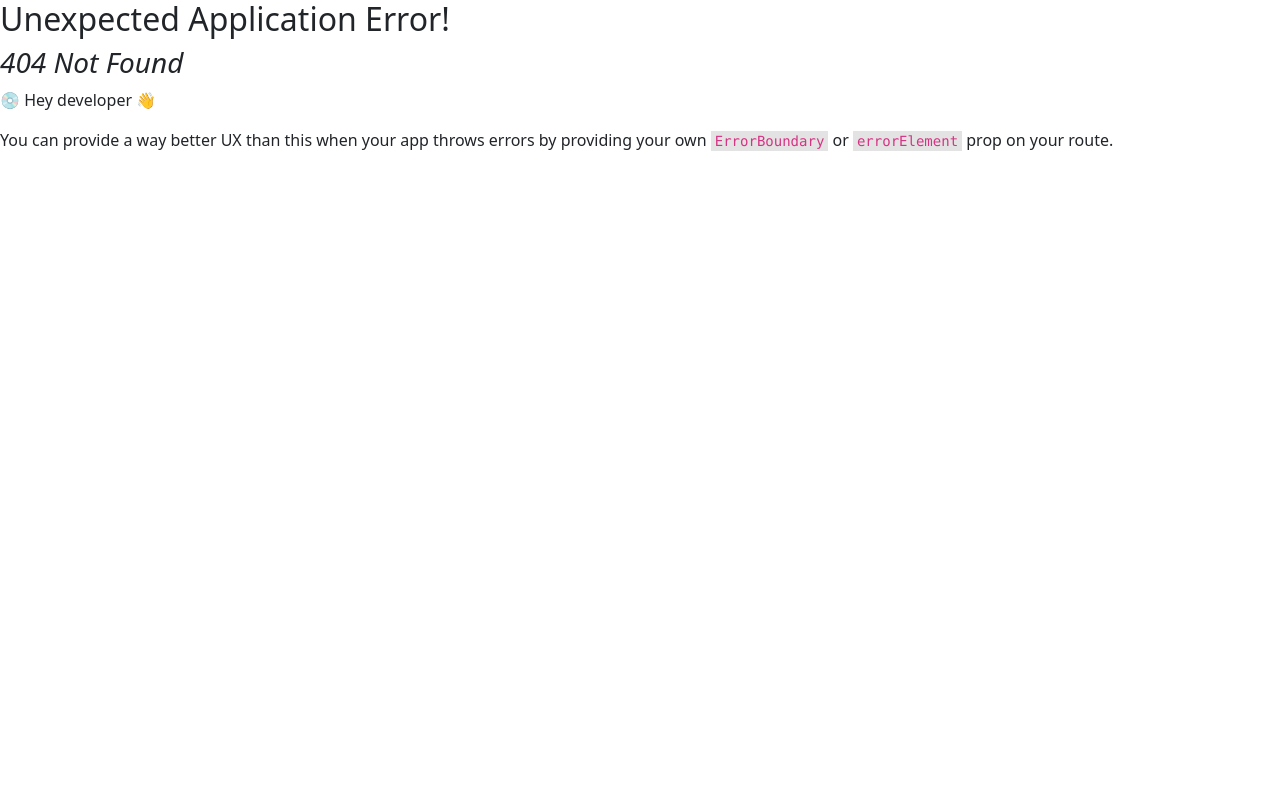
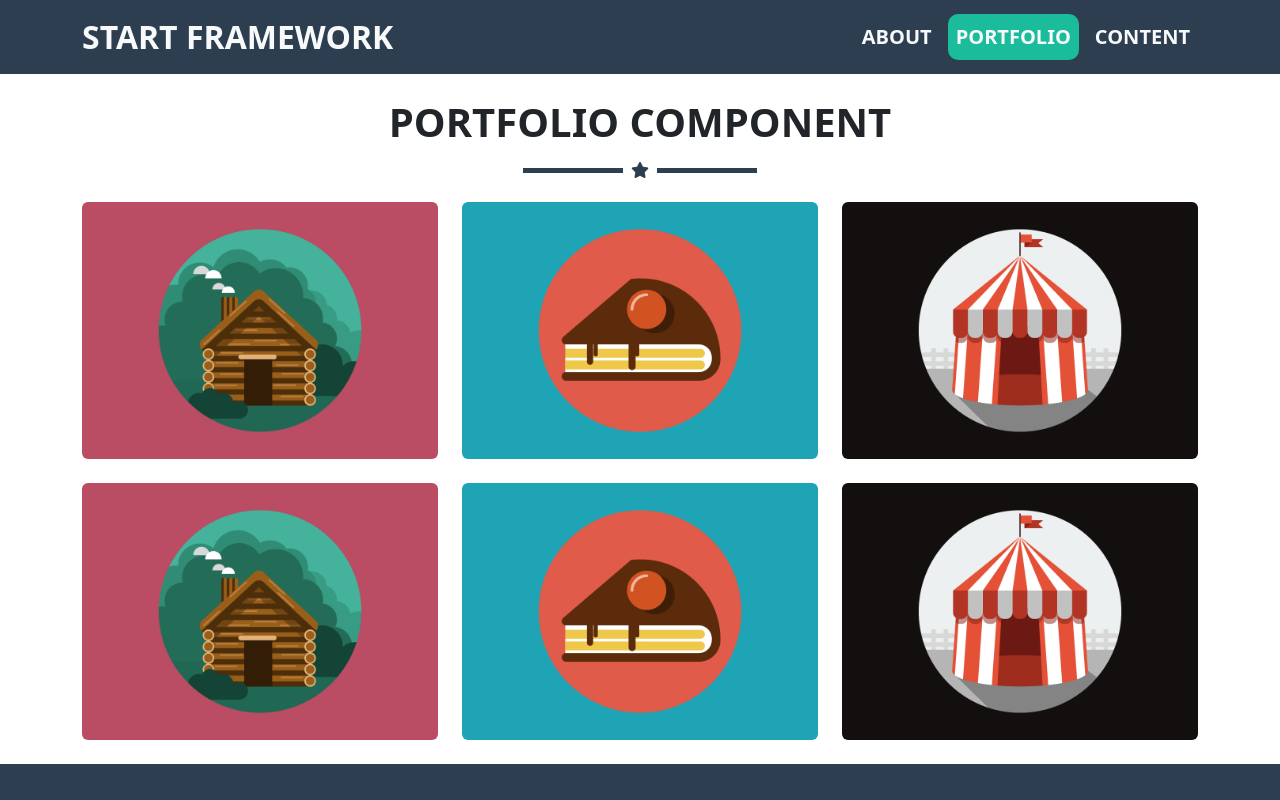
Before and after one commit to yous0001/react-assignment1, a React (Create React App) app: page /portfolio in a window 1280 px wide. Before the commit this address had no page. Shown: the top 800 px of the page. Built offline with nearby package versions, Linux system fonts and the light colour scheme.

Commit message:
add portfolio component

```diff
--- a/src/App.css
+++ b/src/App.css
@@ -4,11 +4,11 @@
 }
 
 .navbar-bg{
-  background-color: var(--second-color);
+  background-color: var(--second-color) !important;
 }
 
 .main-bg{
-  background-color: var(--main-color);
+  background-color: var(--main-color) !important;
 
 }
 .home-container{
@@ -58,3 +58,26 @@ a.active{
   background-color: #1abc9c;
   border-radius: 10px;
 }
+i.text-portfolio{
+  color: var(--second-color) !important;
+}
+.img-cover{
+  position: absolute;
+  top: 0;
+  left: 0;
+  right:0;
+  bottom: 0;
+  background-color:#1abc9ccc;
+  display: flex;
+  align-items: center;
+  justify-content: center;
+  opacity: 0;
+  transition: all 0.5s;
+}
+.img-cover i{
+  font-size: 8rem;
+  color: white;
+}
+.item:hover .img-cover{
+  opacity: 1;
+}
--- a/src/App.js
+++ b/src/App.js
@@ -3,11 +3,13 @@ import { createBrowserRouter, RouterProvider } from 'react-router-dom';
 import Layout from './Components/Layout/Layout';
 import Home from './Components/Home/Home';
 import About from './Components/About/About';
+import Portfolio from './Components/Portfolio/Portfolio';
 
 const router=createBrowserRouter([
   {path:"/",element:<Layout/>,children:[
     {index:true,element:<Home/>},
-    {path:"about",element:<About/>}
+    {path:"about",element:<About/>},
+    {path:"portfolio",element:<Portfolio/>},
   ]}
 ])
 
--- /dev/null
+++ b/src/Components/Portfolio/Portfolio.jsx
@@ -0,0 +1,73 @@
+import React, { Component } from 'react'
+import img1 from "../../assets/poert1.png";
+import img2 from "../../assets/port2.png";
+import img3 from "../../assets/port3.png";
+
+export default class Portfolio extends Component {
+  render() {
+    return (
+        <>
+        <div className="text-center d-flex flex-column align-items-center justify-content-center text-portfolio">
+            <h2 className="fs-1 fw-bold mt-4 mb-3 text-uppercase">portfolio component</h2>
+            <div className="text-center d-flex align-items-center">
+                <div className="line text-portfolio navbar-bg"></div>
+                <i className="fa-solid fa-star text-white star-icon mx-2 text-portfolio " />
+                <div className="line text-portfolio navbar-bg"></div>
+            </div>
+        </div>
+        <div className="container my-4">
+            <div className="row gy-4">
+                <div className="col-lg-4 col-md-4-6">
+                    <div className="item position-relative">
+                        <img className='w-100 rounded-2' src={img1} alt=""/>
+                        <div className="img-cover rounded-2">
+                            <i className="fa-solid fa-plus"></i>
+                        </div>
+                    </div>
+                </div>
+                <div className="col-lg-4 col-md-4-6">
+                    <div className="item position-relative">
+                        <img className='w-100 rounded-2' src={img2} alt=""/>
+                        <div className="img-cover rounded-2">
+                            <i className="fa-solid fa-plus"></i>
+                        </div>
+                    </div>
+                </div>
+                <div className="col-lg-4 col-md-4-6">
+                    <div className="item position-relative">
+                        <img className='w-100 rounded-2' src={img3} alt=""/>
+                        <div className="img-cover rounded-2">
+                            <i className="fa-solid fa-plus"></i>
+                        </div>
+                    </div>
+                </div>
+                <div className="col-lg-4 col-md-4-6">
+                    <div className="item position-relative">
+                        <img className='w-100 rounded-2' src={img1} alt=""/>
+                        <div className="img-cover rounded-2">
+                            <i className="fa-solid fa-plus"></i>
+                        </div>
+                    </div>
+                </div>
+                <div className="col-lg-4 col-md-4-6">
+                    <div className="item position-relative">
+                        <img className='w-100 rounded-2' src={img2} alt=""/>
+                        <div className="img-cover rounded-2">
+                            <i className="fa-solid fa-plus"></i>
+                        </div>
+                    </div>
+                </div>
+                <div className="col-lg-4 col-md-4-6">
+                    <div className="item position-relative">
+                        <img className='w-100 rounded-2' src={img3} alt=""/>
+                        <div className="img-cover rounded-2">
+                            <i className="fa-solid fa-plus"></i>
+                        </div>
+                    </div>
+                </div>
+            </div>
+        </div>
+        </>
+    )
+  }
+}
```
